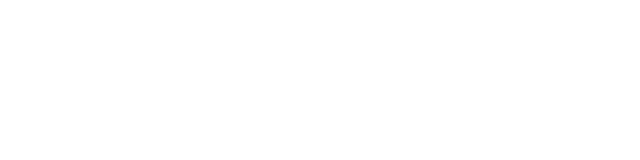
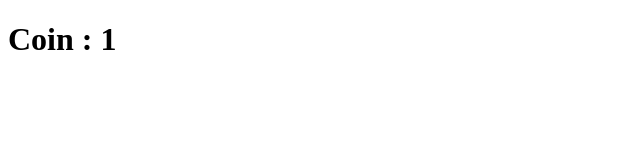
Before and after one commit to mireyhgnay/Netflix-Clone, a React (Create React App) app: page /1 in a window 1280 px wide. Shown: the top 160 px of the page, without its empty margins (0-640 px from the left). Built offline with nearby package versions, Linux system fonts and the light colour scheme.

Commit message:
Feat : react router 6version 으로 맞춰 설정

```diff
--- a/package.json
+++ b/package.json
@@ -12,9 +12,11 @@
     "@types/react-dom": "^18.3.0",
     "react": "^18.3.1",
     "react-dom": "^18.3.1",
+    "react-query": "^3.39.3",
+    "react-router-dom": "^6.26.2",
     "react-scripts": "5.0.1",
     "styled-components": "^6.1.13",
-    "typescript": "^5.5.4",
+    "typescript": "^4.4.4",
     "web-vitals": "^2.1.4"
   },
   "scripts": {
--- a/src/App.tsx
+++ /dev/null
@@ -1,5 +0,0 @@
-function App() {
-  return null;
-}
-
-export default App;
--- /dev/null
+++ b/src/Router.tsx
@@ -0,0 +1,16 @@
+import { createBrowserRouter } from 'react-router-dom';
+import Coins from './routes/Coins';
+import Coin from './routes/Coin';
+
+const router = createBrowserRouter([
+  {
+    path: '/',
+    element: <Coins />,
+  },
+  {
+    path: '/:coinId',
+    element: <Coin />,
+  },
+]);
+
+export default router;
--- a/src/index.tsx
+++ b/src/index.tsx
@@ -1,17 +1,18 @@
 import React from 'react';
 import ReactDOM from 'react-dom/client';
-import App from './App';
 
 import { ThemeProvider } from 'styled-components';
-import { lightTheme } from './theme';
+import { theme } from './theme';
+import router from './Router';
+import { RouterProvider } from 'react-router-dom';
 
 const root = ReactDOM.createRoot(
   document.getElementById('root') as HTMLElement
 );
 root.render(
   <React.StrictMode>
-    <ThemeProvider theme={lightTheme}>
-      <App />
+    <ThemeProvider theme={theme}>
+      <RouterProvider router={router} />
     </ThemeProvider>
   </React.StrictMode>
 );
--- /dev/null
+++ b/src/routes/Coin.tsx
@@ -0,0 +1,8 @@
+import { useParams } from 'react-router-dom';
+
+export default function Coin() {
+  const params = useParams();
+  const coinId = params.coinId as string;
+
+  return <h1>Coin : {coinId}</h1>;
+}
--- /dev/null
+++ b/src/routes/Coins.tsx
@@ -0,0 +1,3 @@
+export default function Coins() {
+  return <h1>Coins</h1>;
+}
--- a/src/theme.ts
+++ b/src/theme.ts
@@ -1,12 +1,12 @@
 import { DefaultTheme } from 'styled-components';
 import 'styled-components';
 
-export const lightTheme: DefaultTheme = {
+export const theme: DefaultTheme = {
   textColor: '#333',
   bgColor: '#fff',
 };
 
-export const darkTheme: DefaultTheme = {
-  textColor: '#fff',
-  bgColor: '#333',
-};
+// export const darkTheme: DefaultTheme = {
+//   textColor: '#fff',
+//   bgColor: '#333',
+// };
```
Also changed, not shown: tsconfig.json (added, +20 -0 lines), 1 other file (tests, documents, lock files or other folders).
